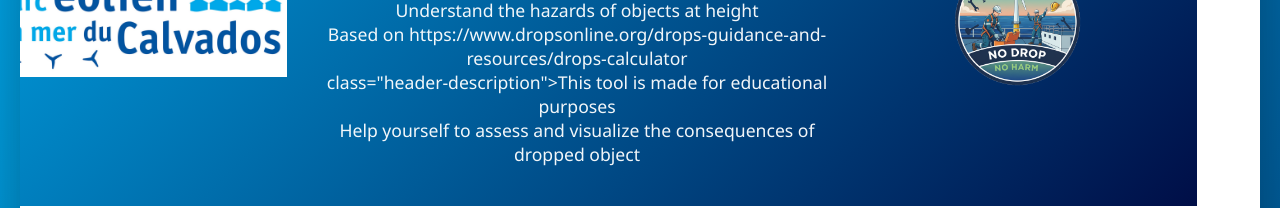
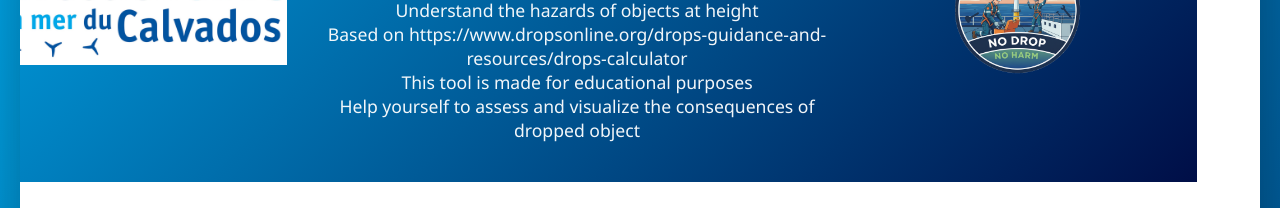
Before and after one commit to soaresden/EDF-NoDropNoHarm, a plain HTML site: page index.html in a window 1280 px wide. Shown: the part 182-390 px from the top of the page. Drawn offline with Linux system fonts and the light colour scheme.

Commit message:
v vraiment finale

```diff
--- a/index.html
+++ b/index.html
@@ -1135,7 +1135,7 @@
                 <h1>⚠️ Dropped Object Impact Simulator <span class="lightning-easter-egg" onclick="triggerLightning()">⚡</span></h1>
                 <p>Understand the hazards of objects at height</p>
                 <p>Based on https://www.dropsonline.org/drops-guidance-and-resources/drops-calculator</p>
-                <p>class="header-description">This tool is made for educational purposes</p>
+                <p>This tool is made for educational purposes</p>
                 <p>Help yourself to assess and visualize the consequences of dropped object</p>
             </div>
             <img src="./logo_drop.png" alt="Logo" class="header-logo" width="400" height="400" onerror="this.style.display='none'">
```
